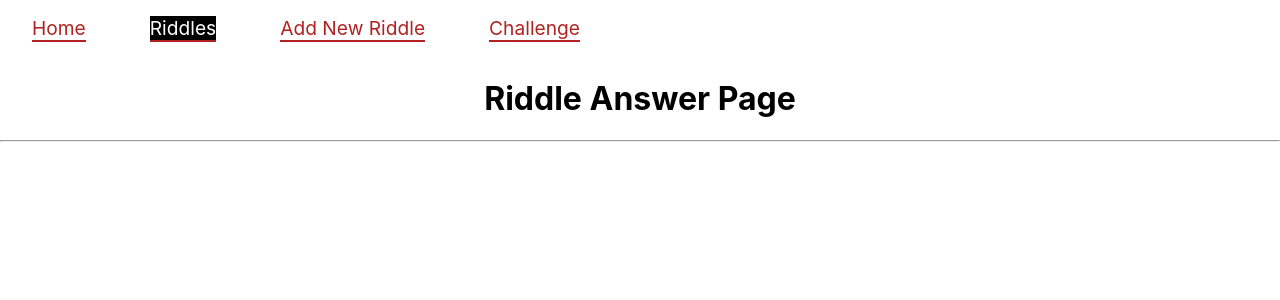
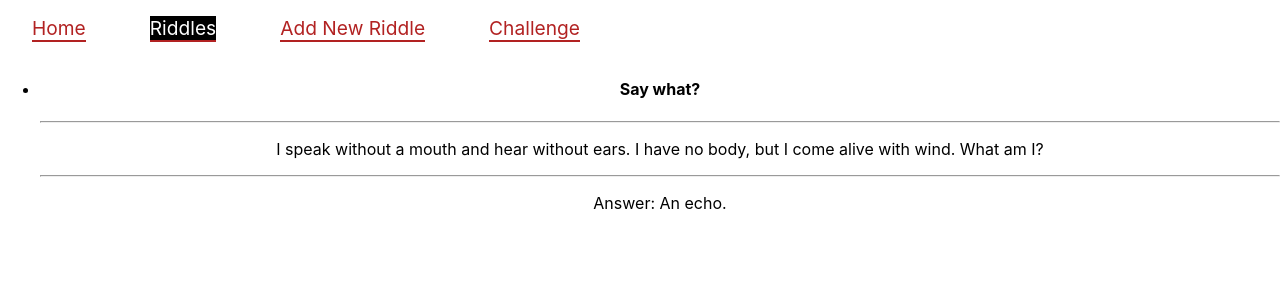
Before and after one commit to mterrano1/riddle-app, a React (Create React App) app: page /riddles/1 in a window 1280 px wide. Shown: the top 300 px of the page. Built offline with nearby package versions, Linux system fonts and the light colour scheme; data requests are answered from the project's data file.

Commit message:
add useEffect hook to fetch riddle content and display on page

```diff
--- a/src/RiddleAnswer.js
+++ b/src/RiddleAnswer.js
@@ -1,15 +1,29 @@
-import React from 'react';
+import React, { useState, useEffect } from 'react';
 import { useParams } from 'react-router-dom';
 
 function RiddleAnswer() {
+    const [riddle, setRiddle] = useState(null);
     const params = useParams();
-    console.log(params)
+
+    useEffect(() => {
+        fetch(`http://localhost:3001/riddles/${params.id}`)
+        .then(r => r.json())
+        .then(riddleObject => setRiddle(riddleObject))
+    }, [params.id])
+
+    if (!riddle) return <h2>Loading...</h2>
+
 
     return (
-        <div>
-            <h1>Riddle Answer Page</h1>
-            <hr/>
-        </div>
+        <ul className='cards'>
+            <li className= 'card' >
+                <h4>{riddle.title}</h4>
+                <hr />
+                <p>{riddle.question}</p>
+                <hr />
+                <p>Answer: {riddle.answer}</p>
+            </li>
+        </ul>
     );
 }
 
```
